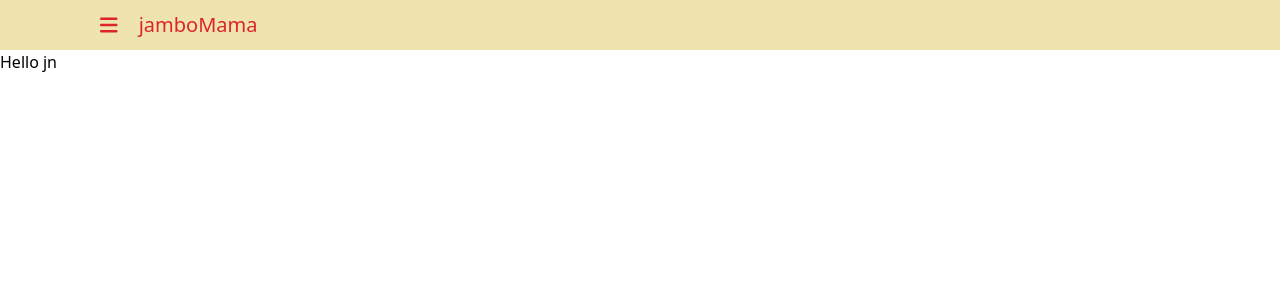
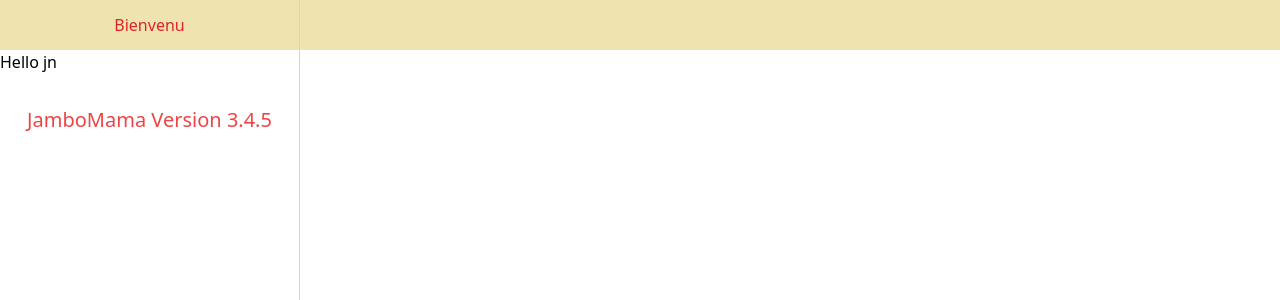
Before and after one commit to Jospin6/jambo-mama, a React (Vite) app: page / in a window 1280 px wide. Shown: the top 300 px of the page. Built offline with nearby package versions, Linux system fonts and the light colour scheme.

Commit message:
Add menu to the navbar

```diff
--- /dev/null
+++ b/src/components/Menu.jsx
@@ -0,0 +1,11 @@
+import { MenuItem } from "./MenuItem"
+import { MenuTitle } from "./MenuTitle"
+import { MiniFooter } from "./MiniFooter"
+
+export const Menu = () => {
+    return <div className="w-[300px] h-[100vh] fixed top-0 left-0 border-r-[1px] border-gray-300">
+        <MenuTitle/>
+        <MenuItem/>
+        <MiniFooter/>
+    </div>
+}
--- /dev/null
+++ b/src/components/MenuItem.jsx
@@ -0,0 +1,6 @@
+export const MenuItem = ({title, children}) => {
+    return <div className="h-[40px] text-red-500 flex items-center">
+        <div className="mr-4 ml-2"> {children} </div>
+        <div> {title} </div>
+    </div>
+}
--- /dev/null
+++ b/src/components/MenuTitle.jsx
@@ -0,0 +1,5 @@
+export const MenuTitle = () => {
+    return <div className="text-center leading-[50px] h-[50px] bg-[#EFE4B0]">
+        Bienvenu
+    </div>
+}
--- /dev/null
+++ b/src/components/MiniFooter.jsx
@@ -0,0 +1,5 @@
+export const MiniFooter = () => {
+    return <div className="h-[60px] w-full text-xl text-center leading-[60px] text-red-500">
+        JamboMama Version 3.4.5
+    </div>
+}
--- a/src/components/Navbar.jsx
+++ b/src/components/Navbar.jsx
@@ -1,8 +1,10 @@
 import { FontAwesomeIcon } from '@fortawesome/react-fontawesome'
 import { faBars } from '@fortawesome/free-solid-svg-icons'
+import { Menu } from './Menu'
 export const Navbar = () => {
     return <div className="bg-[#EFE4B0] text-red-600 w-full h-[50px] flex
-        justify-between items-center px-[100px]">
+        justify-between items-center px-[100px] relative">
+        <Menu/>
         <div className="text-xl font-500"> <FontAwesomeIcon icon={faBars} className='mr-4'/>  jamboMama</div>
         <div></div>
     </div>
```
